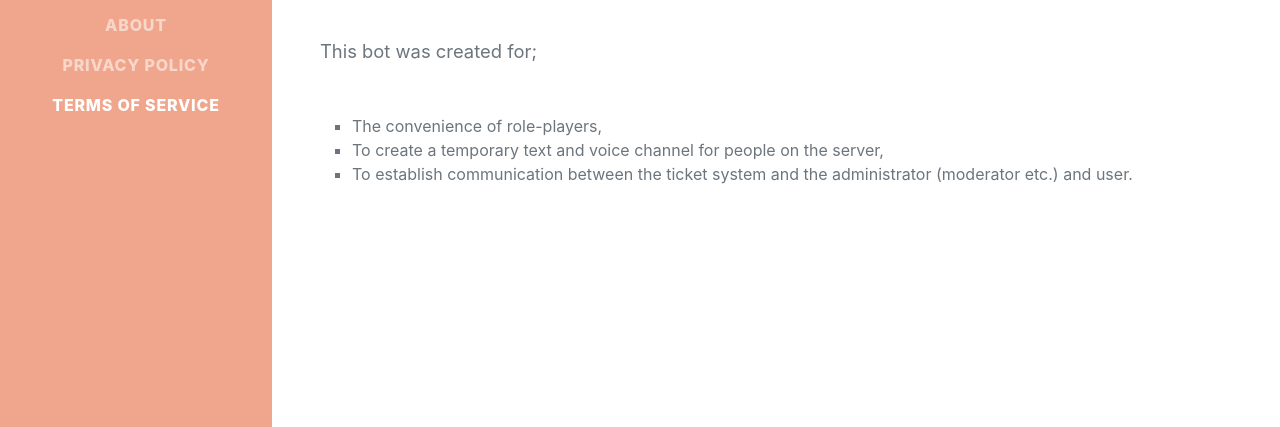
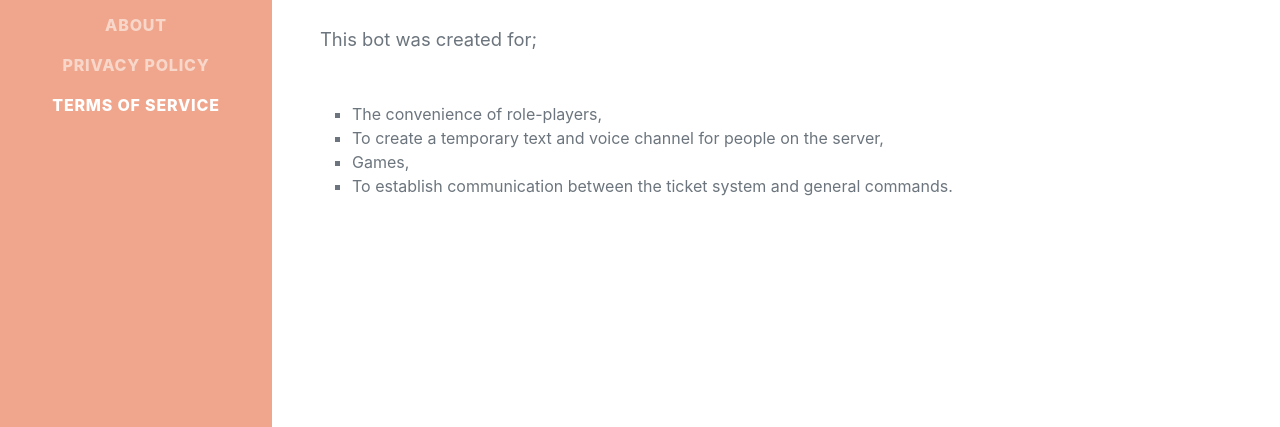
Before and after one commit to LinesinRows/Incomparable, a plain HTML site: page index.html in a window 1280 px wide. Shown: the part 370-797 px from the top of the page. Drawn offline with nearby package versions, Linux system fonts and the light colour scheme; a web font is replaced by a local one.

Commit message:
Update index.html

```diff
--- a/index.html
+++ b/index.html
@@ -50,7 +50,8 @@
                         <ul>
                             <li>The convenience of role-players, </li>
                             <li>To create a temporary text and voice channel for people on the server,</li>
-                            <li>To establish communication between the ticket system and the administrator (moderator etc.) and user.</li>
+                            <li>Games,</li>
+                            <li>To establish communication between the ticket system and general commands.</li>
                          </ul>
                         </p>
                     <!--
```
